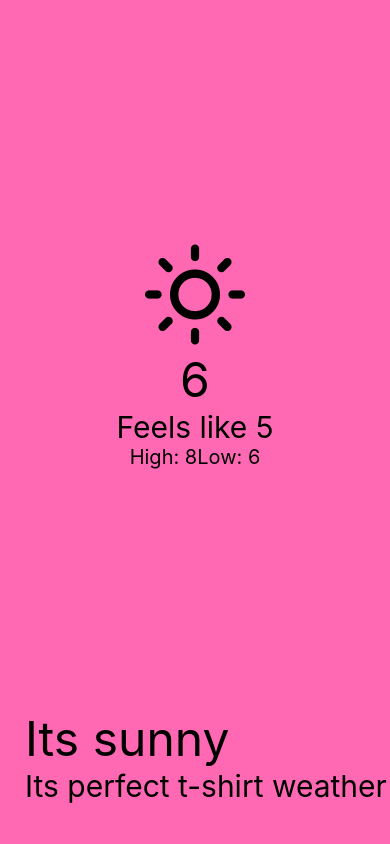
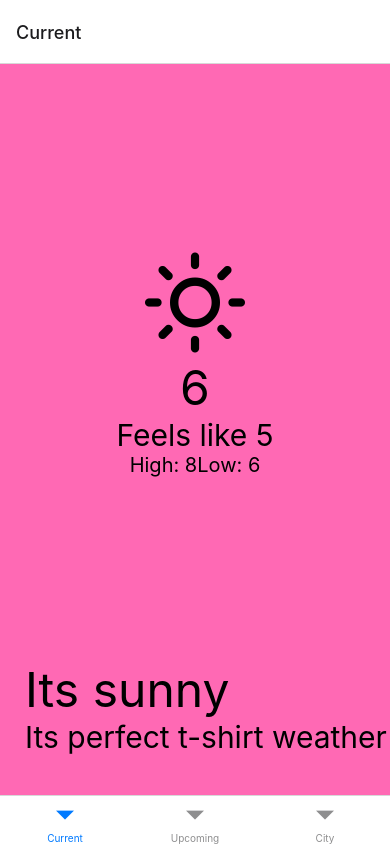
Before and after one commit to eduardpeters/weather-app-native, a React Native app: screen / in a window 390 px wide. Built offline with nearby package versions, Linux system fonts and the light colour scheme.

Commit message:
Add react-navigation and setup tabs

```diff
--- a/App.js
+++ b/App.js
@@ -1,24 +1,23 @@
 import React from 'react';
-import { View, StyleSheet } from 'react-native';
+import { NavigationContainer } from '@react-navigation/native';
+import { createBottomTabNavigator } from '@react-navigation/bottom-tabs';
 
 import CurrentWeather from './src/screens/CurrentWeather';
 import UpcomingWeather from './src/screens/UpcomingWeather';
 import City from './src/screens/City';
 
+const Tab = createBottomTabNavigator();
+
 const App = () => {
     return (
-        <View style={styles.container}>
-            <CurrentWeather />
-            {/* <UpcomingWeather /> */}
-            {/* <City /> */}
-        </View>
+        <NavigationContainer>
+            <Tab.Navigator>
+                <Tab.Screen name={'Current'} component={CurrentWeather} />
+                <Tab.Screen name={'Upcoming'} component={UpcomingWeather} />
+                <Tab.Screen name={'City'} component={City} />
+            </Tab.Navigator>
+        </NavigationContainer>
     );
 };
 
-const styles = StyleSheet.create({
-    container: {
-        flex: 1,
-    },
-});
-
 export default App;
--- a/package.json
+++ b/package.json
@@ -11,10 +11,14 @@
     "lint:fix": "eslint --fix ."
   },
   "dependencies": {
+    "@react-navigation/bottom-tabs": "^6.5.8",
+    "@react-navigation/native": "^6.1.7",
     "expo": "~48.0.18",
     "expo-status-bar": "~1.4.4",
     "react": "18.2.0",
-    "react-native": "0.71.8"
+    "react-native": "0.71.8",
+    "react-native-safe-area-context": "4.5.0",
+    "react-native-screens": "~3.20.0"
   },
   "devDependencies": {
     "@babel/core": "^7.20.0",
```
Also changed, not shown: 1 other file (tests, documents, lock files or other folders).
